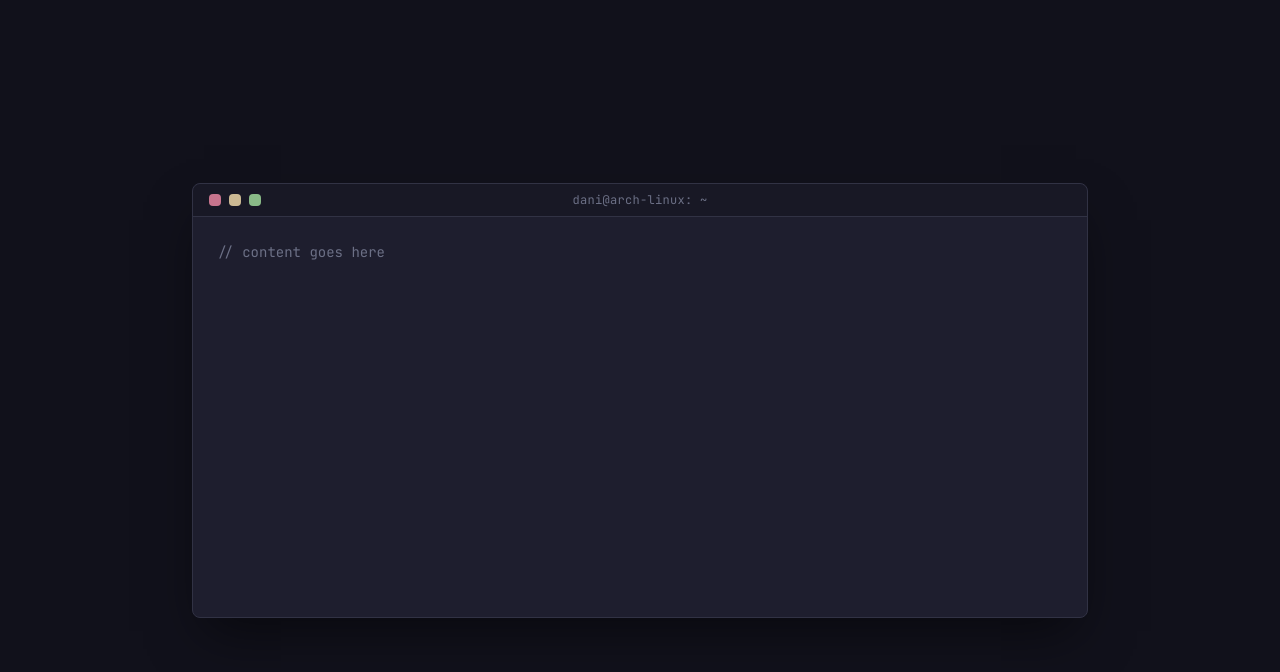
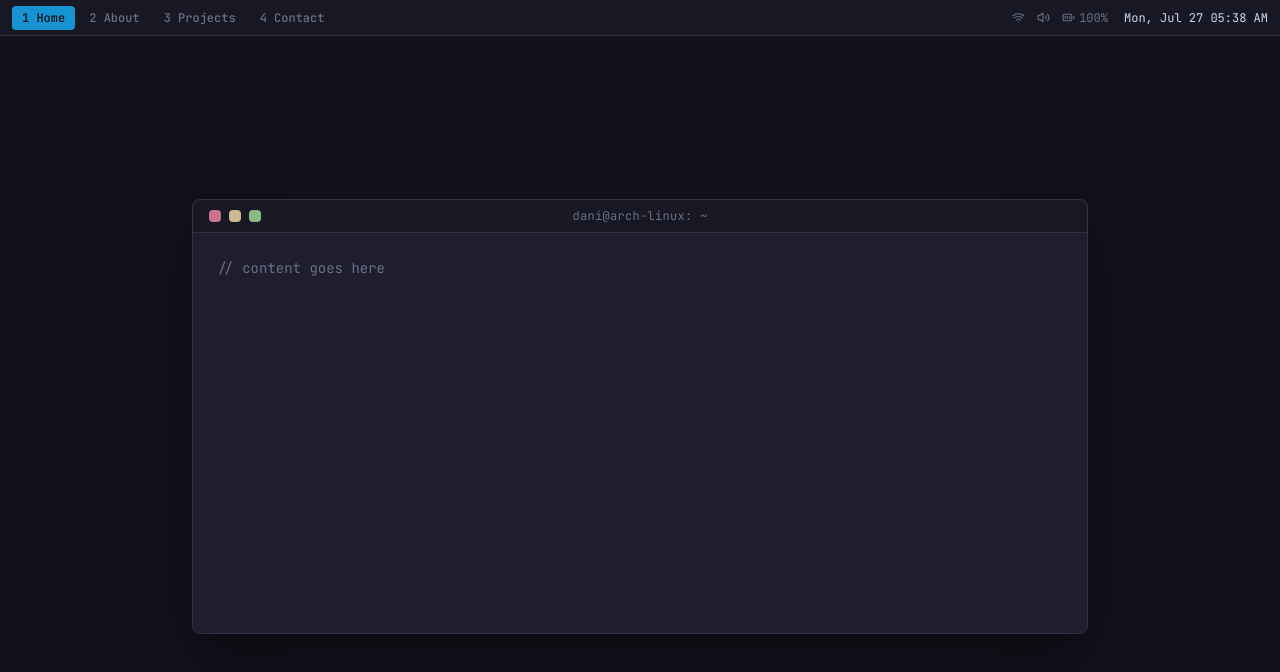
Before and after one commit to mdaniyal05/Arch-Terminal-Portfolio, a React (Vite) app in the folder frontend/: page / in a window 1280 px wide. Shown: the top 672 px of the page. Built offline with nearby package versions, Linux system fonts and the light colour scheme.

Commit message:
Create status bar like waybar

```diff
--- a/frontend/src/App.tsx
+++ b/frontend/src/App.tsx
@@ -1,13 +1,24 @@
+import { useState } from "react";
 import TerminalWindow from "./components/terminal/TerminalWindow";
+import StatusBar from "./components/status-bar/StatusBar";
+import { WORKSPACES } from "./types/workspace";
 
 function App() {
+  const [activeWorkspace, setActiveWorkspace] = useState(1);
+
   return (
-    <div className="min-h-screen bg-base flex items-center justify-center p-4">
+    <div className="min-h-screen bg-base flex items-center justify-center p-4 pt-12">
       <TerminalWindow>
         <p className="text-text-muted">
           // content goes here
         </p>
       </TerminalWindow>
+
+      <StatusBar
+        workspaces={WORKSPACES}
+        activeId={activeWorkspace}
+        onSelect={setActiveWorkspace}
+      />
     </div>
   );
 }
--- /dev/null
+++ b/frontend/src/components/status-bar/StatusBar.tsx
@@ -0,0 +1,45 @@
+import { useClock } from "../../hooks/useClock";
+import { type Workspace } from "../../types/workspace";
+import WorkspaceTabs from "./WorkSpaceTabs";
+import SystemIndicators from "./SystemIndicators";
+
+interface StatusBarProps {
+  workspaces: Workspace[];
+  activeId: number;
+  onSelect: (id: number) => void;
+}
+
+export default function StatusBar({
+  workspaces,
+  activeId,
+  onSelect,
+}: StatusBarProps) {
+  const time = useClock();
+
+  const formattedTime = time.toLocaleTimeString([], {
+    hour: "2-digit",
+    minute: "2-digit",
+  });
+  const formattedDate = time.toLocaleDateString([], {
+    weekday: "short",
+    month: "short",
+    day: "numeric",
+  });
+
+  return (
+    <div className="fixed top-0 left-0 right-0 h-9 bg-surface-hi border-b border-border flex items-center justify-between px-3 font-mono">
+      <WorkspaceTabs
+        workspaces={workspaces}
+        activeId={activeId}
+        onSelect={onSelect}
+      />
+
+      <div className="flex items-center gap-4">
+        <SystemIndicators />
+        <span className="text-xs text-text-primary">
+          {formattedDate} {formattedTime}
+        </span>
+      </div>
+    </div>
+  );
+}
--- /dev/null
+++ b/frontend/src/components/status-bar/SystemIndicators.tsx
@@ -0,0 +1,18 @@
+import { Wifi, Volume2, BatteryFull } from "lucide-react";
+
+export default function SystemIndicators() {
+  return (
+    <div className="flex items-center gap-3 text-text-muted text-xs">
+      <span className="flex items-center gap-1">
+        <Wifi size={13} />
+      </span>
+      <span className="flex items-center gap-1">
+        <Volume2 size={13} />
+      </span>
+      <span className="flex items-center gap-1">
+        <BatteryFull size={13} />
+        100%
+      </span>
+    </div>
+  );
+}
--- /dev/null
+++ b/frontend/src/components/status-bar/WorkSpaceTabs.tsx
@@ -0,0 +1,36 @@
+import clsx from "clsx";
+import { type Workspace } from "../../types/workspace";
+
+interface WorkspaceTabsProps {
+  workspaces: Workspace[];
+  activeId: number;
+  onSelect: (id: number) => void;
+}
+
+export default function WorkspaceTabs({
+  workspaces,
+  activeId,
+  onSelect,
+}: WorkspaceTabsProps) {
+  return (
+    <div className="flex items-center gap-1">
+      {workspaces.map((ws) => {
+        const isActive = ws.id === activeId;
+        return (
+          <button
+            key={ws.id}
+            onClick={() => onSelect(ws.id)}
+            className={clsx(
+              "px-2.5 py-1 rounded text-xs font-medium transition-colors",
+              isActive
+                ? "bg-arch text-base"
+                : "text-text-muted hover:bg-surface hover:text-text-primary",
+            )}
+          >
+            {ws.id} {ws.label}
+          </button>
+        );
+      })}
+    </div>
+  );
+}
--- /dev/null
+++ b/frontend/src/hooks/useClock.ts
@@ -0,0 +1,12 @@
+import { useEffect, useState } from "react";
+
+export function useClock(intervalMs = 1000) {
+  const [time, setTime] = useState(new Date());
+
+  useEffect(() => {
+    const id = setInterval(() => setTime(new Date()), intervalMs);
+    return () => clearInterval(id);
+  }, [intervalMs]);
+
+  return time;
+}
--- /dev/null
+++ b/frontend/src/types/workspace.ts
@@ -0,0 +1,11 @@
+export interface Workspace {
+  id: number;
+  label: string;
+}
+
+export const WORKSPACES: Workspace[] = [
+  { id: 1, label: "Home" },
+  { id: 2, label: "About" },
+  { id: 3, label: "Projects" },
+  { id: 4, label: "Contact" },
+];
```
